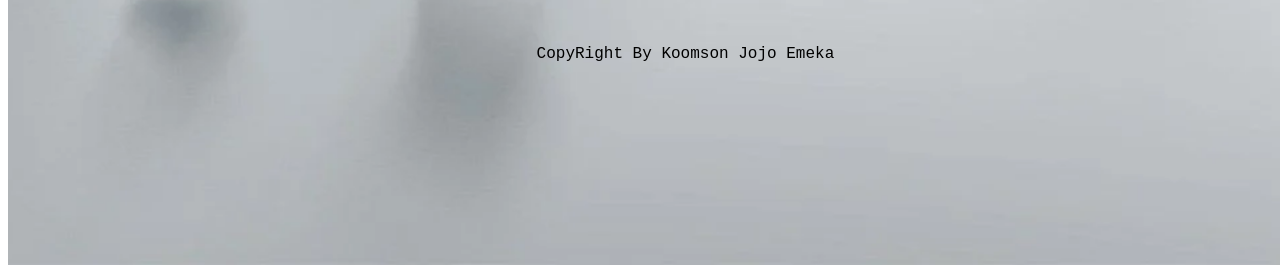
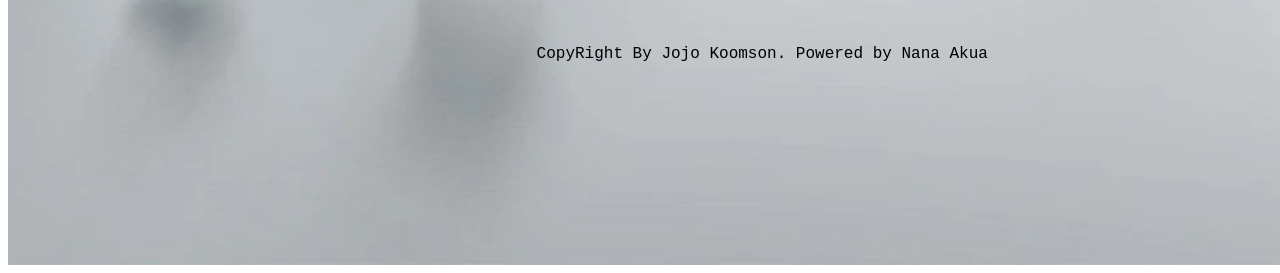
Before and after one commit to EmekaKoomson/DCIT-101-STATIC-WEBSITE, a plain HTML site: page index.html in a window 1280 px wide. Shown: the part 1343-1616 px from the top of the page. Drawn offline with Linux system fonts and the light colour scheme.

Commit message:
Update index.html

```diff
--- a/index.html
+++ b/index.html
@@ -87,7 +87,7 @@
 
 
 
-        </footer><p class="end">CopyRight By Koomson Jojo Emeka</p>
+        </footer><p class="end">CopyRight By Jojo Koomson. Powered by Nana Akua</p>
 
         </footer>
 
```
